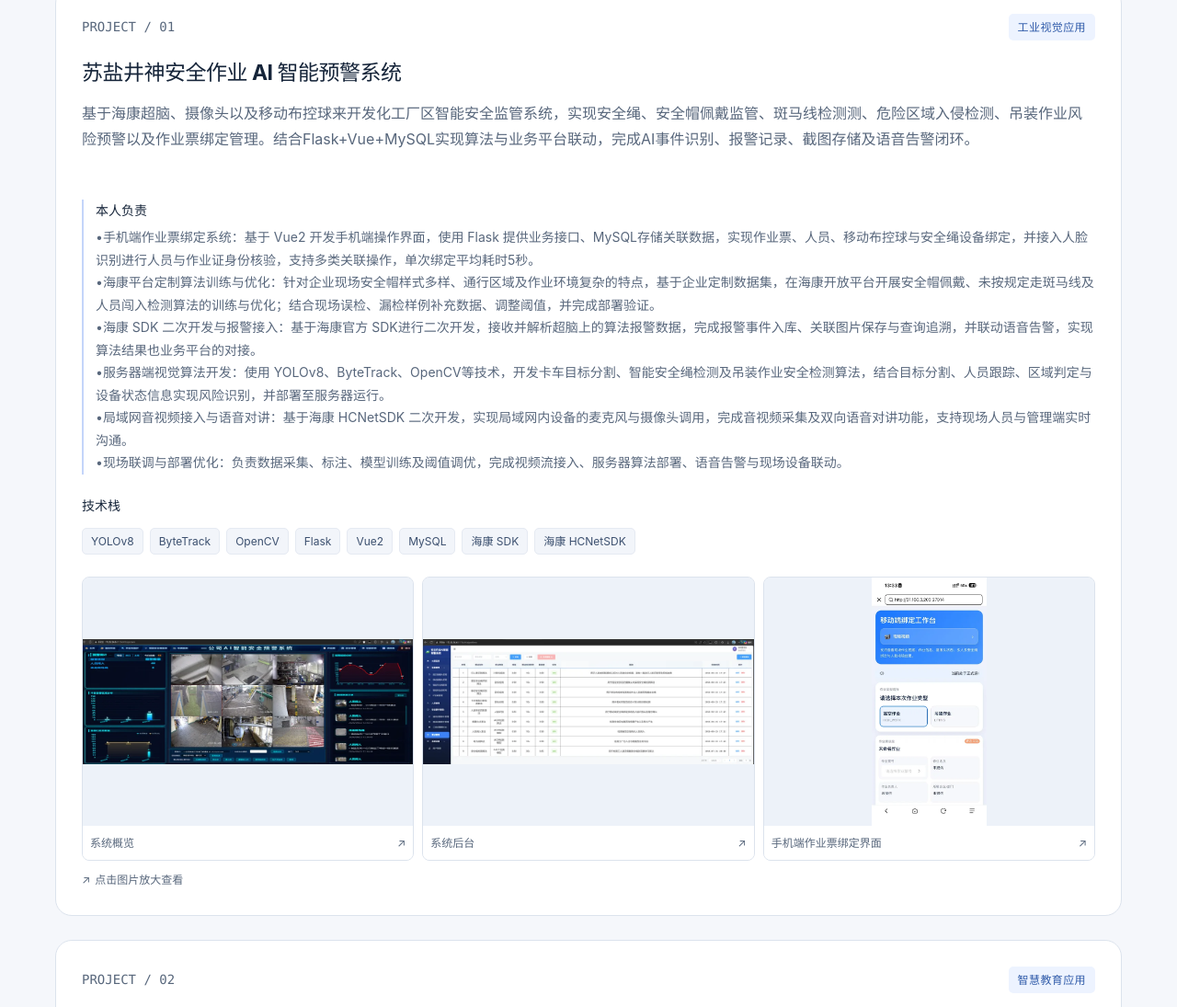
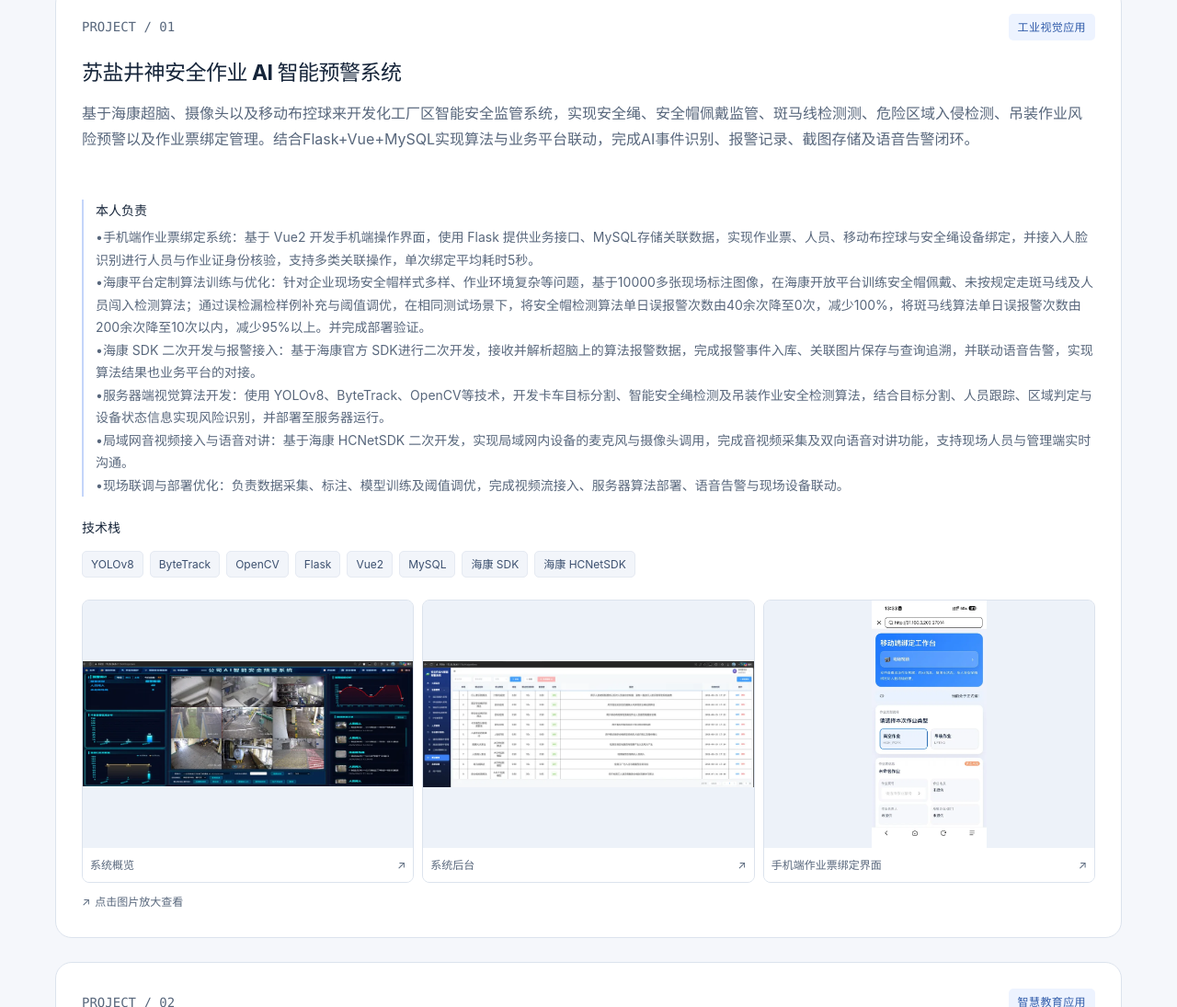
Before and after one commit to wujinchao111/wujinchao111.github.io, a plain HTML site: page index.html in a window 1280 px wide. Shown: the part 854-1949 px from the top of the page at 92% size. Drawn offline with Linux system fonts and the light colour scheme.

Commit message:
Add files via upload

```diff
--- a/index.html
+++ b/index.html
@@ -68,7 +68,7 @@
               <p> •手机端作业票绑定系统：基于 Vue2 开发手机端操作界面，使用 Flask
                 提供业务接口、MySQL存储关联数据，实现作业票、人员、移动布控球与安全绳设备绑定，并接入人脸识别进行人员与作业证身份核验，支持多类关联操作，单次绑定平均耗时5秒。</p>
               <p>
-                •海康平台定制算法训练与优化：针对企业现场安全帽样式多样、通行区域及作业环境复杂的特点，基于企业定制数据集，在海康开放平台开展安全帽佩戴、未按规定走斑马线及人员闯入检测算法的训练与优化；结合现场误检、漏检样例补充数据、调整阈值，并完成部署验证。
+                •海康平台定制算法训练与优化：针对企业现场安全帽样式多样、作业环境复杂等问题，基于10000多张现场标注图像，在海康开放平台训练安全帽佩戴、未按规定走斑马线及人员闯入检测算法；通过误检漏检样例补充与阈值调优，在相同测试场景下，将安全帽检测算法单日误报警次数由40余次降至0次，减少100%，将斑马线算法单日误报警次数由200余次降至10次以内，减少95%以上。并完成部署验证。
               </p>
               <p> •海康 SDK 二次开发与报警接入：基于海康官方 SDK进行二次开发，接收并解析超脑上的算法报警数据，完成报警事件入库、关联图片保存与查询追溯，并联动语音告警，实现算法结果也业务平台的对接。</p>
               <p> •服务器端视觉算法开发：使用
```
Also changed, not shown: 1 other file.
